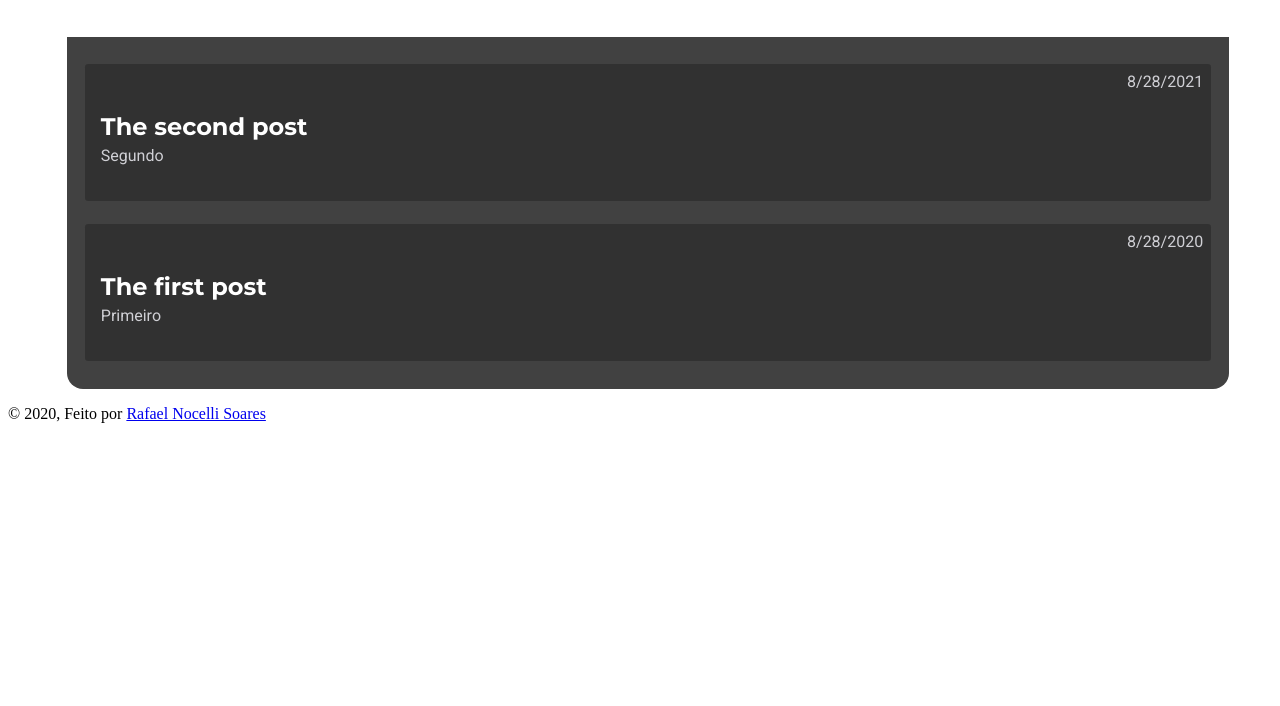
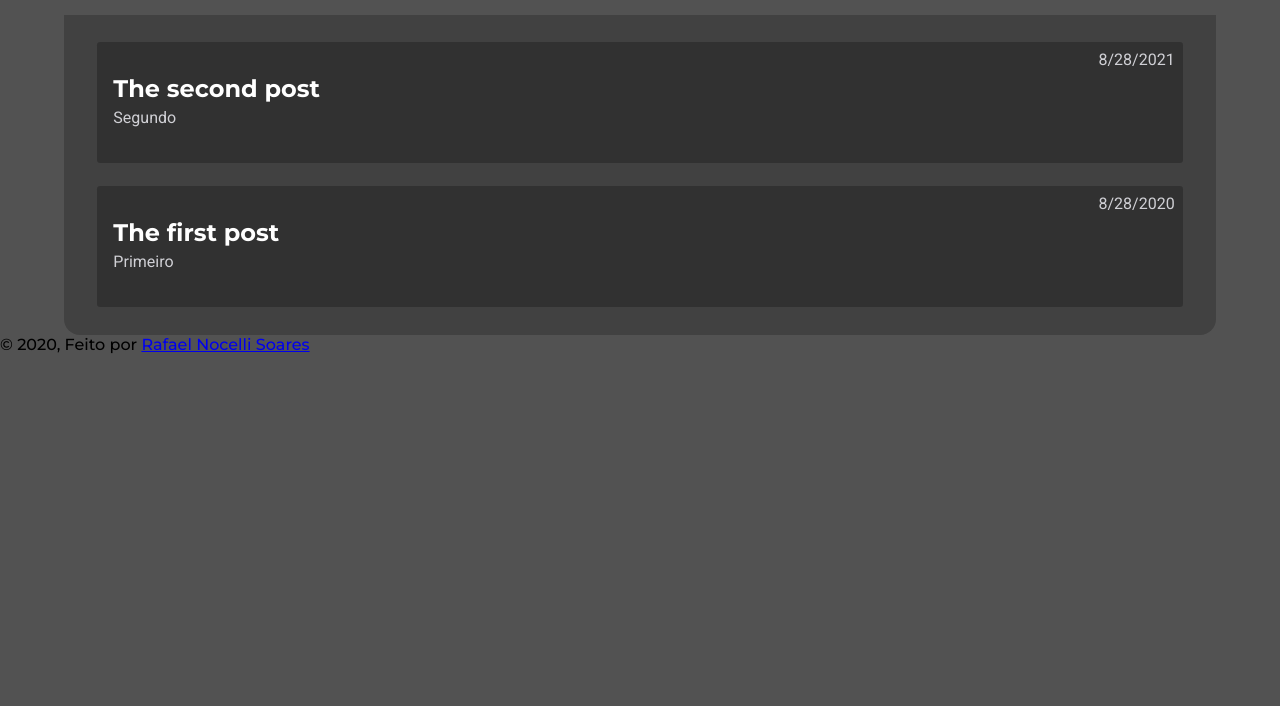
Before and after one commit to Nocelli/gatsby_blog, a Gatsby site: page / in a window 1280 px wide. Shown: the part 94-800 px from the top of the page. Built offline with nearby package versions, Linux system fonts and the light colour scheme; Gatsby itself is replaced by a stand-in of ours.

Commit message:
:lipstick: - Improvments to page layout css

```diff
--- a/src/components/layout/index.js
+++ b/src/components/layout/index.js
@@ -17,7 +17,7 @@
   `)
 
   return (
-    <>
+    <div id='page-layout'>
       <Header siteTitle={data.site.siteMetadata.title} />
       <div>
         <main>{children}</main>
@@ -27,7 +27,7 @@
           <a href="https://github.com/Nocelli">Rafael Nocelli Soares</a>
         </footer>
       </div>
-    </>
+    </div>
   )
 }
 
--- a/src/components/layout/styles.css
+++ b/src/components/layout/styles.css
@@ -0,0 +1,15 @@
+* {
+    box-sizing: border-box;
+    padding: 0;
+    margin: 0;
+    font-family: 'Montserrat', sans-serif;
+}
+
+#page-layout {
+    min-height: 100vh;
+    display: flex;
+    flex-direction: column;
+    align-items: center;
+    padding: 0 1.25em;
+    background-color: #525252;
+}
```
